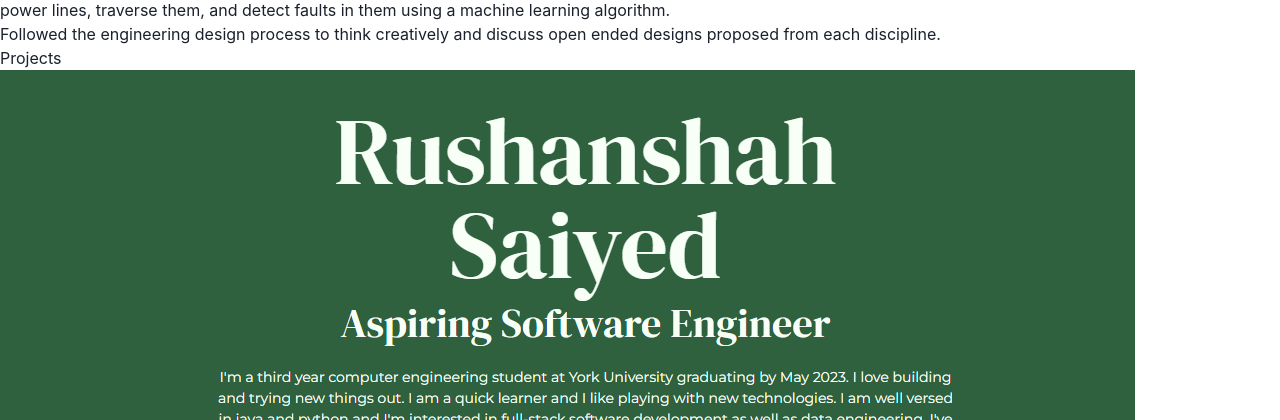
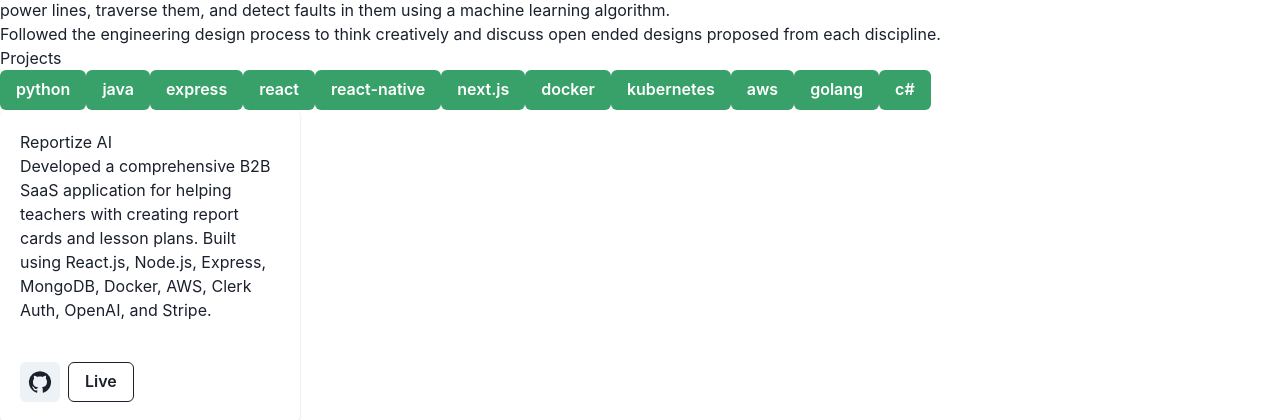
Before and after one commit to SaiyedRushan/Portfolio_2.0, a Next.js app: page / in a window 1280 px wide. Shown: the part 2380-2800 px from the top of the page. Built offline with nearby package versions, Linux system fonts and the light colour scheme.

Commit message:
update projects section

```diff
--- a/components/About.tsx
+++ b/components/About.tsx
@@ -4,14 +4,14 @@
 function About() {
   return (
     <motion.div initial={{ opacity: 0 }} whileInView={{ opacity: 1 }} transition={{ duration: 1.5 }} className='flex flex-col relative h-screen text-center md:text-left md:flex-row max-w-7xl px-10 justify-evenly mx-auto items-center'>
-      <h3 className='absolute top-24 uppercase tracking-[30px] text-gray-500 text-2xl'>About</h3>
+      <h3 className='absolute top-24 uppercase tracking-[15px] text-gray-500 text-2xl'>About</h3>
 
-      <div className='space-y-10 px-0 md:px-10'>
+      <div className='space-y-10 px-0 mt-10 md:px-10'>
         <h4 className='text-4xl font-semibold'>
           Here is a <span className='underline decoration-[#AAFF00]/50 text-[25px]'>little</span> background
         </h4>
         <p className='text-base'>
-          Experienced senior full stack software engineer adept in end-to-end development and project delivery from initial concept to final deployment, complemented by a strong ability to lead teams and projects and deliver high-quality user-centric solutions. <br />
+          Experienced challenge hungry senior full stack software engineer adept in end-to-end development and project delivery from initial concept to final deployment, complemented by a strong ability to lead teams and projects and deliver high-quality user-centric solutions. <br />
           <br />
           Expertise in JavaScript, TypeScript, Vue.js, Vite, React.js, React Native, Python, Django, Flask, Spring Boot, Java, Golang, Next.js, Node.js, Express, Openshift, SQL Server, MongoDB, GraphQL, Jest, Docker, Kubernetes, RabbitMQ, Git. <br />
           <br />
--- a/components/Projects.tsx
+++ b/components/Projects.tsx
@@ -1,73 +1,59 @@
-import React from "react"
+"use client"
+import React, { useState } from "react"
 import { motion } from "framer-motion"
-type Props = {}
+import { Button, ButtonGroup, Card, CardBody, CardFooter, IconButton } from "@chakra-ui/react"
+import projects from "../data/projects"
+import { GitHub } from "@mui/icons-material"
 
-function Projects({}: Props) {
-  const project1 = {
-    name: "Portfolio Website",
-    description: "Designed a personal portfolio website using HTML and CSS.",
-    imglink: "./Portfolio.png",
-    links: ["https://github.com/SaiyedRushan/PortfolioWebsite", "https://saiyedrushan.github.io/PortfolioWebsite/"],
-  }
-  const project2 = {
-    name: "Git Info",
-    description: "Developed a website that gets information from your GitHub profile using the GraphQl query language and displays it using React.js",
-    imglink: "https://saiyedrushan.github.io/PortfolioWebsite/images/git_info2.jpg",
-    links: ["https://github.com/SaiyedRushan/ReactGitGraphQL-Website"],
-  }
-  const project3 = {
-    name: "Web Chat App",
-    description: "Created a web chat application using React.js and the ChatEngine API.",
-    imglink: "https://saiyedrushan.github.io/PortfolioWebsite/images/chatapp_img.png",
-    links: ["https://github.com/SaiyedRushan/ChatApp-React", "https://rushans-chat-app.netlify.app/"],
-  }
-  const project4 = {
-    name: "Database Application",
-    description: "This project was created using Java Swing, JDBC and SQL. It is a full stack database application that allows users to insert CFP records through a gui which was created using java swing, and view the results of some SQL queries carried out with the help of JDBC.",
-    imglink: "https://saiyedrushan.github.io/PortfolioWebsite/images/db_img1.jpg",
-    links: ["https://github.com/SaiyedRushan/DatabaseApplication"],
-  }
-  const project5 = {
-    name: "Other Projects",
-    description: "Checkout my other projects along with this portfolio project on my github.",
-    imglink: "./Git.png",
-    links: ["https://github.com/SaiyedRushan/"],
+function Projects() {
+  const techs = ["python", "java", "express", "react", "react-native", "next.js", "docker", "kubernetes", "aws", "golang", "c#"]
+  const [activeFilter, setActiveFilter] = useState("all")
+
+  const handleClick = (item: string) => {
+    if (activeFilter == item) setActiveFilter("all")
+    else setActiveFilter(item)
   }
 
-  const projects = [project1, project2, project3, project4, project5]
+  return (
+    <motion.div className='h-screen mt-96 flex flex-col overflow-hidden text-left max-w-full justify-evenly mx-auto items-center '>
+      <h3 className='uppercase tracking-[20px] text-gray-500 text-2xl'>Projects</h3>
 
-  return (
-    <motion.div className='h-screen relative flex overflow-hidden flex-col text-left md:flex-row max-w-full justify-evenly mx-auto items-center z-0'>
-      <h3 className='absolute top-16 uppercase tracking-[20px] text-gray-500 text-2xl'>Projects</h3>
-
-      <div className='relative w-full flex overflow-x-scroll overflow-y-hidden snap-x snap-mandatory z-20  scrollbar-track-gray-400/20 scrollbar-thumb-[#008000]/80 scrollbar-thin mt-0'>
-        {projects.map((project, i) => {
+      <div className='flex gap-3 flex-wrap mx-10'>
+        {techs.map((item, idx) => {
           return (
-            <div className='w-screen flex-shrink-0 snap-center flex flex-col space-y-5 items-center justify-center p-20 md:p-44 h-screen' key={i}>
-              <motion.img initial={{ y: -300, opacity: 0 }} transition={{ duration: 1.2 }} whileInView={{ opacity: 1, y: 0 }} viewport={{ once: true }} src={project.imglink} className='max-h-[250px]' />
-              <div className='space-y-5 px-0 md:px-10 max-w-6xl'>
-                <h4 className='text-4-xl font-semibold text-center'>
-                  Project {i + 1} of {projects.length}: {project.name}
-                </h4>
-                <p className='text-sm text-center md:text-left'>{project.description}</p>
-
-                {project.links.map((link, i) => {
-                  return (
-                    <span className='text-sm' key={i}>
-                      <a href={link} className='underline hover:text-green-500'>
-                        {link}
-                      </a>
-                      <br />
-                    </span>
-                  )
-                })}
-              </div>
-            </div>
+            <Button key={idx} colorScheme='green' variant={activeFilter == item ? "outline" : "solid"} onClick={() => handleClick(item)}>
+              {item}
+            </Button>
           )
         })}
       </div>
 
-      <div className='w-full absolute top-[30%] bg-[#008000]/10 left-0 h-[500px] -skew-y-12'></div>
+      <div className='flex gap-3 flex-wrap justify-center w-full h-[400px] overflow-y-scroll'>
+        {projects
+          .filter((project) => (activeFilter != "all" ? project.tags.includes(activeFilter) : true))
+          .map((project, idx) => {
+            return (
+              <Card key={idx} maxWidth='300px' maxHeight='400px' className='overflow-y-auto card-gradient'>
+                <CardBody>
+                  <p className='text-xl font-bold'>{project.name}</p>
+                  <p>{project.description}</p>
+                </CardBody>
+                <CardFooter gap='2' className='pt-0'>
+                  <a target='_blank' href={project.git}>
+                    <IconButton aria-label='git' icon={<GitHub />} />
+                  </a>
+                  {project.deployment && (
+                    <a target='_blank' href={project.deployment}>
+                      <Button variant='outline' colorScheme='white'>
+                        Live
+                      </Button>
+                    </a>
+                  )}
+                </CardFooter>
+              </Card>
+            )
+          })}
+      </div>
     </motion.div>
   )
 }
--- a/components/WorkExperience.tsx
+++ b/components/WorkExperience.tsx
@@ -33,7 +33,7 @@
 
   return (
     <motion.div className='flex flex-col relative h-screen text-center md:text-left md:flex-row max-w-7xl px-10 justify-evenly mx-auto items-center overflow-hidden' initial={{ opacity: 0 }} whileInView={{ opacity: 1 }} transition={{ duration: 1.5 }}>
-      <h3 className='absolute top-16 uppercase tracking-[20px] text-gray-500 text-2xl '>Experience</h3>
+      <h3 className='absolute top-24 uppercase tracking-[20px] text-gray-500 text-2xl'>Experience</h3>
 
       <div className='w-full h-[550px] flex space-x-5 overflow-x-scroll px-10 py-5 snap-x overflow-y-hidden snap-mandatory scrollbar-thin scrollbar-track-gray-400/20 scrollbar-thumb-[#008000]/80 xl:mt-[100px]'>
         <ExperienceCard companyIcon={bellIcon} companyName='Bell Canada' duration='May 2022 - Present' title='Software Developer' description={bellDescription} />
--- /dev/null
+++ b/data/projects.js
@@ -0,0 +1,43 @@
+export default [
+  {
+    name: "Reportize AI",
+    description: "Developed a comprehensive B2B SaaS application for helping teachers with creating report cards and lesson plans. Built using React.js, Node.js, Express, MongoDB, Docker, AWS, Clerk Auth, OpenAI, and Stripe.",
+    tags: "react, node, express, docker, mongo, aws",
+    git: "https://github.com/SaiyedRushan/ReportizeAI-Frontend",
+    deployment: "https://reportizeai-frontend.vercel.app/dashboard",
+  },
+  {
+    name: "Ecommerce Microservices",
+    description: "Developed an ecommerce microservices backend using Python Django and Flask with MySQL, RabbitMQ for eventdriven interservice communication, and frontend with React, TypeScript, and Material UI. Containerized using Docker.",
+    tags: "python, django, flask, sql, rabbitmq, react",
+    git: "https://github.com/SaiyedRushan/DjangoFlaskMicroservicesBackend",
+    deployment: "https://github.com/SaiyedRushan/ReactEcommerceMicroservice",
+  },
+  {
+    name: "Movie Database",
+    description: "Developed a movie database appllication using React, Spring Boot, and MongoDB. Hosted the backend using AWS Elastic Beanstalk and frontend on Vercel. Implemented responsive UI for seamless browsing.",
+    tags: "aws, react, java, spring, mongo",
+    git: "https://github.com/SaiyedRushan/react-springboot-movies-application",
+  },
+  {
+    name: "Django CRM",
+    description: "Built a CRM application with Django, leveraging its ORM for efficient database interaction with MySQL. Utilized Django views, forms, and templates to create a user-friendly interface for performing CRUD operations.",
+    tags: "sql, django, python, ",
+    git: "https://github.com/SaiyedRushan/DjangoCRM",
+  },
+  {
+    name: "Express Microservices",
+    description: `Engineered an efficient backend server using Typescript, Node.js and Express within a microservices architecture. Adhered to best practices and demonstrated advanced DevOps and System Design skills. `,
+    tags: "node, express, docker, kubernetes",
+    git: "https://github.com/SaiyedRushan/StaffingPlatformBackendMicroservice",
+  },
+  {
+    name: "Staffing Platform Backend",
+    description: `Developed a backend with Typescript, Node.js, Express, GraphQL, Kafka, MongoDB, and Redis. Implemented
+    Jest for testing, orchestrated deployment with Docker-compose, and documented APIs using Swagger. Engineered a
+    CICD Pipeline with GitHub Actions and deployed on GCP GKE. Demonstrated expertise in DevOps and system
+    design, maintaining adherence to best practices.`,
+    tags: "node, express, docker, kubernetes, mongo, kafka, redis, graphql, cicd, devops, aws",
+    git: "https://github.com/SaiyedRushan/StaffingPlatformBackend",
+  },
+]
--- a/styles/globals.css
+++ b/styles/globals.css
@@ -12,4 +12,21 @@
         @apply outline-none bg-slate-400/10 rounded-sm border-b px-6 py-6 border-[#242424]
          text-gray-500 placeholder-gray-500 transition-all focus:text-[#008000]/40 hover:border-[#008000]/40
     }
+
+    .card-gradient {
+        overflow: hidden;
+        color: black;
+    }
+
+    .card-gradient::before {
+        content: "";
+        position: absolute;
+        top: 0;
+        left: 0;
+        width: 100%;
+        height: 100%;
+        background: url(https://grainy-gradients.vercel.app/noise.svg);
+        opacity: 0.8;
+        pointer-events: none;
+    }
 }
```
Also changed, not shown: components/ContactMe.tsx (+3 -6 lines).
